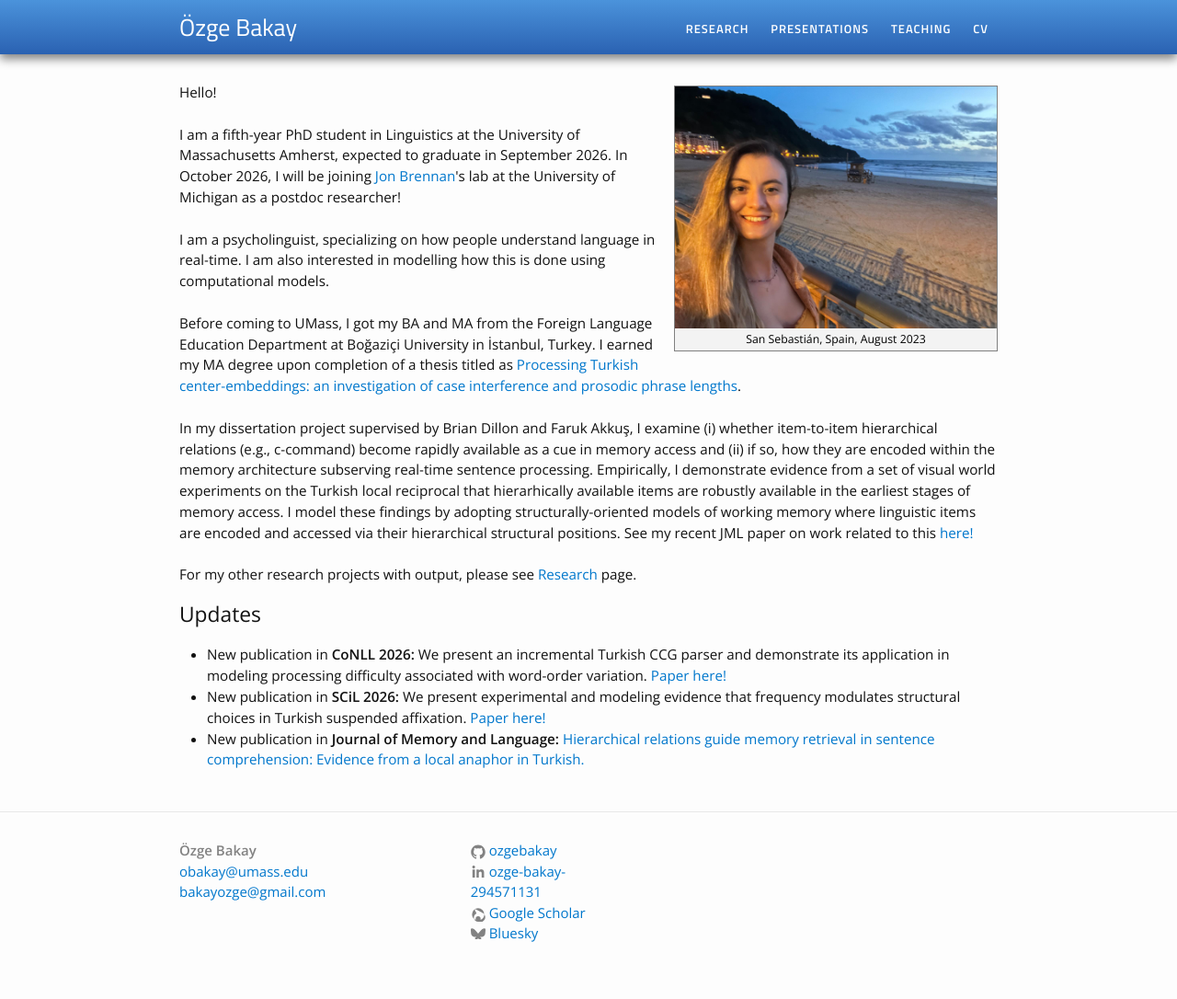
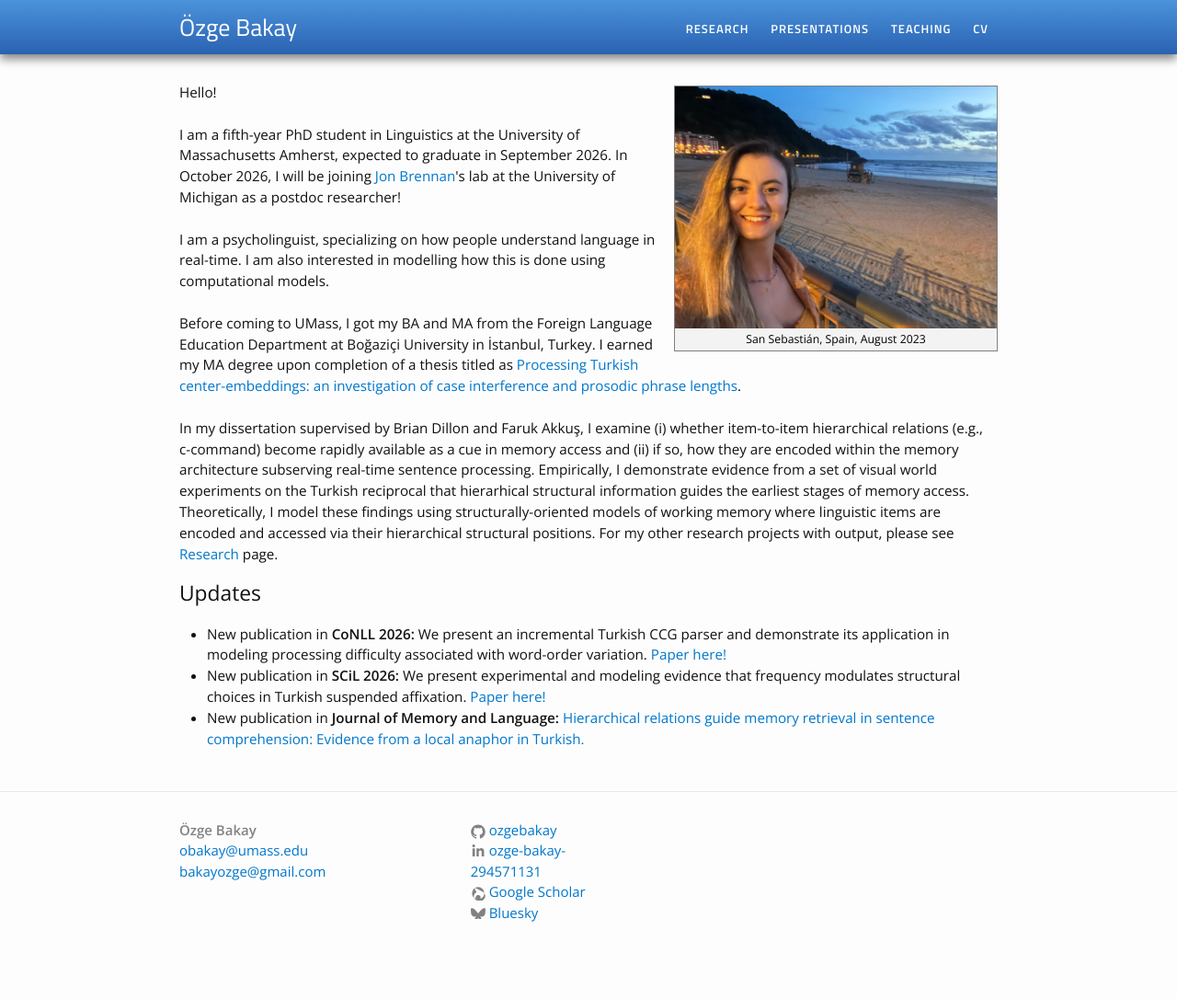
Before and after one commit to ozgebakay/ozgebakay.github.io, a Jekyll site: the page built from index.html, in a window 1280 px wide. Shown: the whole page at 92% size. Built offline with Jekyll 4.4.1, drawn with Linux system fonts in a browser that asks for light colours; after the commit the page ends 1063 px from its top, so only the background shows below that.

Commit message:
Update index.html

```diff
--- a/index.html
+++ b/index.html
@@ -12,9 +12,9 @@ I am a fifth-year PhD student in Linguistics at the University of Massachusetts
 
 I am a psycholinguist, specializing on how people understand language in real-time. I am also interested in modelling how this is done using computational models.<br><br>
 
-Before coming to UMass, I got my BA and MA from the Foreign Language Education Department at Boğaziçi University in İstanbul, Turkey. I earned my MA degree upon completion of a thesis titled as <a href="https://drive.google.com/file/d/1cJ62eZRNyLfBjsQ9cts5jhI1V3JhodEg/view" target="_blank">Processing Turkish center-embeddings: an investigation of case interference and prosodic phrase lengths</a>.<br><br>
+Before coming to UMass, I got my BA and MA from the Foreign Language Education Department at Boğaziçi University in İstanbul, Turkey. I earned my MA degree upon completion of a thesis titled as <a href="/projects/MAThesisOzgeBakay.pdf" target="_blank">Processing Turkish center-embeddings: an investigation of case interference and prosodic phrase lengths</a>.<br><br>
 
-In my dissertation project supervised by Brian Dillon and Faruk Akkuş, I examine (i) whether item-to-item hierarchical relations (e.g., c-command) become rapidly available as a cue in memory access and (ii) if so, how they are encoded within the memory architecture subserving real-time sentence processing. Empirically, I demonstrate evidence from a set of visual world experiments on the Turkish local reciprocal that hierarhically available items are robustly available in the earliest stages of memory access. I model these findings by adopting structurally-oriented models of working memory where linguistic items are encoded and accessed via their hierarchical structural positions. See my recent JML paper on work related to this <a href="https://drive.google.com/file/d/1glXY4nt__PUrGYPzoVW4jCFbmp7jMlST/view" target="_blank">here!</a><br><br>
+In my dissertation supervised by Brian Dillon and Faruk Akkuş, I examine (i) whether item-to-item hierarchical relations (e.g., c-command) become rapidly available as a cue in memory access and (ii) if so, how they are encoded within the memory architecture subserving real-time sentence processing. Empirically, I demonstrate evidence from a set of visual world experiments on the Turkish reciprocal that hierarhical structural information guides the earliest stages of memory access. Theoretically, I model these findings using structurally-oriented models of working memory where linguistic items are encoded and accessed via their hierarchical structural positions.
 
 For my other research projects with output, please see <a href="/research/">Research</a> page.</p>
 
```
